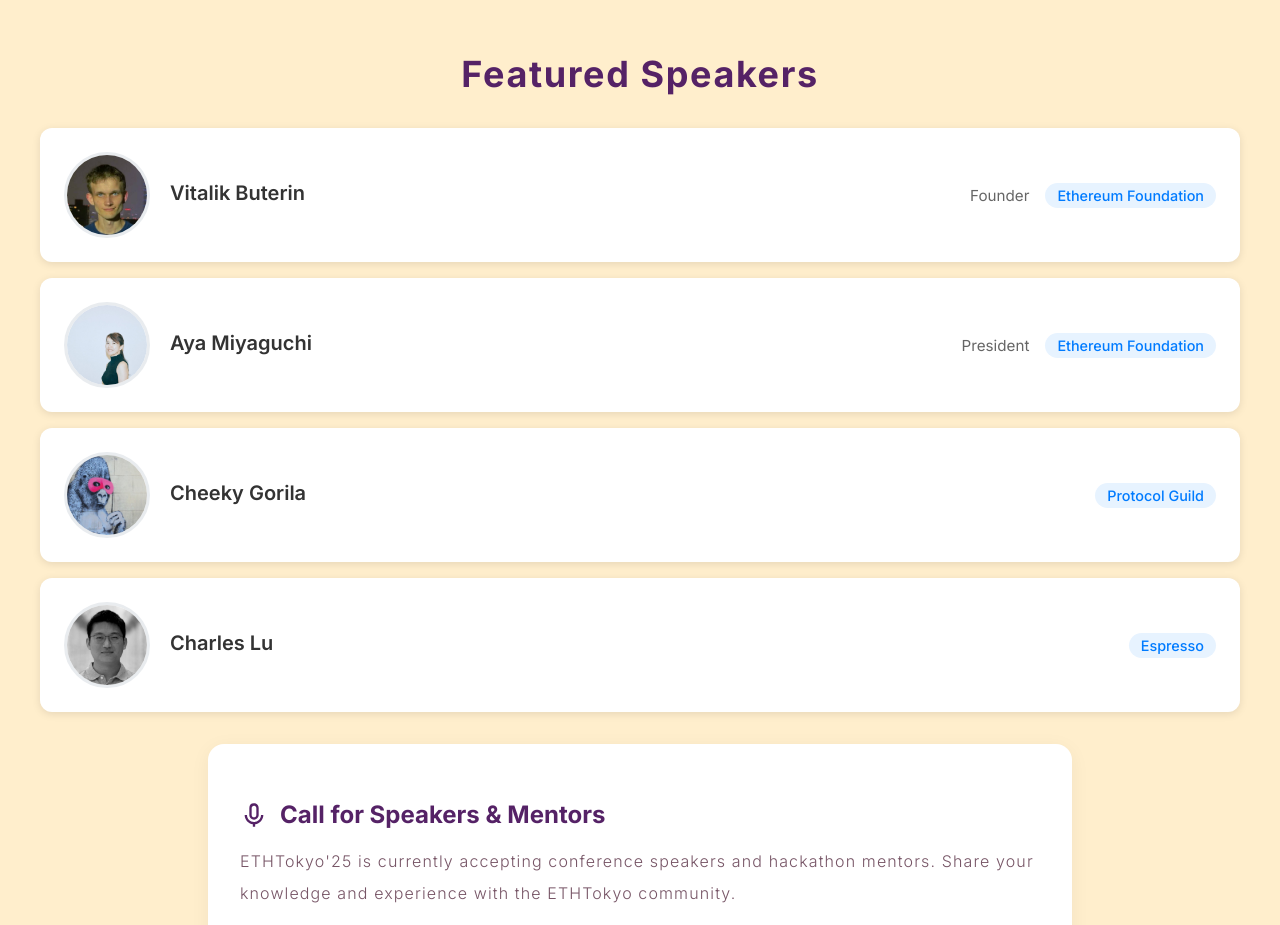
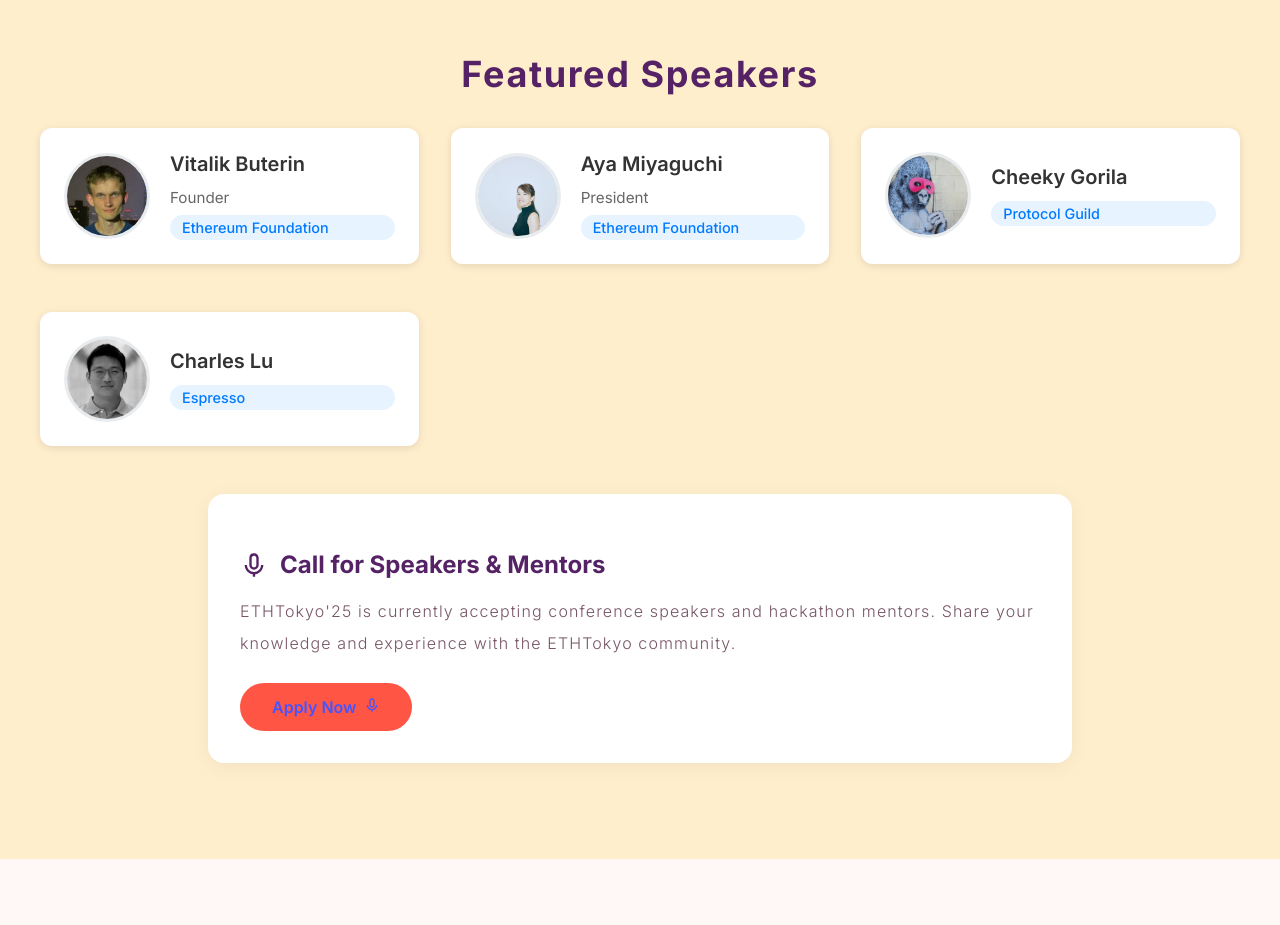
Before and after one commit to ethereumjp/ethtokyo-website, a Next.js app: page / in a window 1280 px wide. Shown: the part 3361-4286 px from the top of the page. Built offline with nearby package versions, Linux system fonts and the light colour scheme.

Commit message:
modify ConferenceSection

```diff
--- a/src/components/organisms/ConferenceSection.tsx
+++ b/src/components/organisms/ConferenceSection.tsx
@@ -133,29 +133,7 @@ const ConferenceSection: FC = () => {
     justify-content: center;
     min-width: 0;
     flex: 1;
-    .speaker-position,
-    .speaker-project {
-      display: none;
-    }
-    @media (max-width: 768px) {
-      gap: 8px;
-      .speaker-position,
-      .speaker-project {
-        display: block;
-      }
-    }
-  `;
-
-  const speakerRightStyle = css`
-    display: flex;
-    flex-direction: row;
-    align-items: center;
-    gap: 16px;
-    text-align: right;
-    margin-left: auto;
-    @media (max-width: 768px) {
-      display: none;
-    }
+    gap: 8px;
   `;
 
   const speakerNameStyle = css`
@@ -188,6 +166,20 @@ const ConferenceSection: FC = () => {
     display: inline-block;
     @media (max-width: 768px) {
       font-size: 0.85rem;
+    }
+  `;
+
+  const speakersGridStyle = css`
+    display: grid;
+    grid-template-columns: repeat(3, 1fr);
+    gap: 32px;
+    margin: 2rem 0;
+    @media (max-width: 1024px) {
+      grid-template-columns: repeat(2, 1fr);
+    }
+    @media (max-width: 768px) {
+      grid-template-columns: 1fr;
+      gap: 16px;
     }
   `;
 
@@ -232,7 +224,7 @@ const ConferenceSection: FC = () => {
         </div>
 
         <h2 css={headingStyle}>Featured Speakers</h2>
-        <div>
+        <div css={speakersGridStyle}>
           {speakersData.map((speaker) => (
             <div key={speaker.name} css={speakerCardStyle}>
               <div css={speakerContentStyle}>
@@ -247,21 +239,6 @@ const ConferenceSection: FC = () => {
                 />
                 <div css={speakerLeftStyle}>
                   <div css={speakerNameStyle}>{speaker.name}</div>
-                  {speaker.title && (
-                    <div
-                      className="speaker-position"
-                      css={speakerPositionStyle}
-                    >
-                      {speaker.title}
-                    </div>
-                  )}
-                  {speaker.project && (
-                    <div className="speaker-project" css={speakerProjectStyle}>
-                      {speaker.project}
-                    </div>
-                  )}
-                </div>
-                <div css={speakerRightStyle}>
                   {speaker.title && (
                     <div css={speakerPositionStyle}>{speaker.title}</div>
                   )}
```
